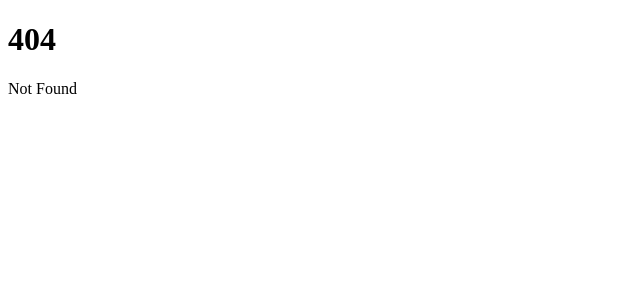
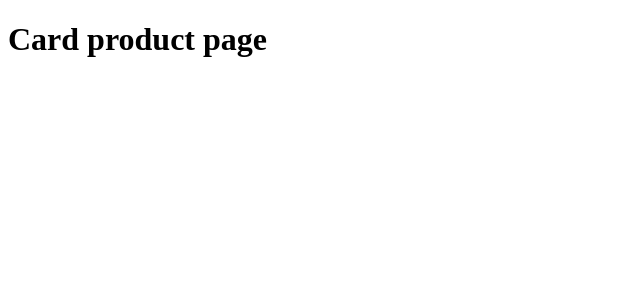
Before and after one commit to sekelskyp/cardify-demos, a SvelteKit app in the folder sveltekit-ts/: page /card in a window 1280 px wide. Before the commit this address had no page. Shown: the top 300 px of the page, without its empty margins (0-640 px from the left). Built offline with nearby package versions, Linux system fonts and the light colour scheme.

Commit message:
Add card product page

```diff
--- /dev/null
+++ b/sveltekit-ts/src/routes/card/+page.svelte
@@ -0,0 +1 @@
+<h1>Card product page</h1>
```
